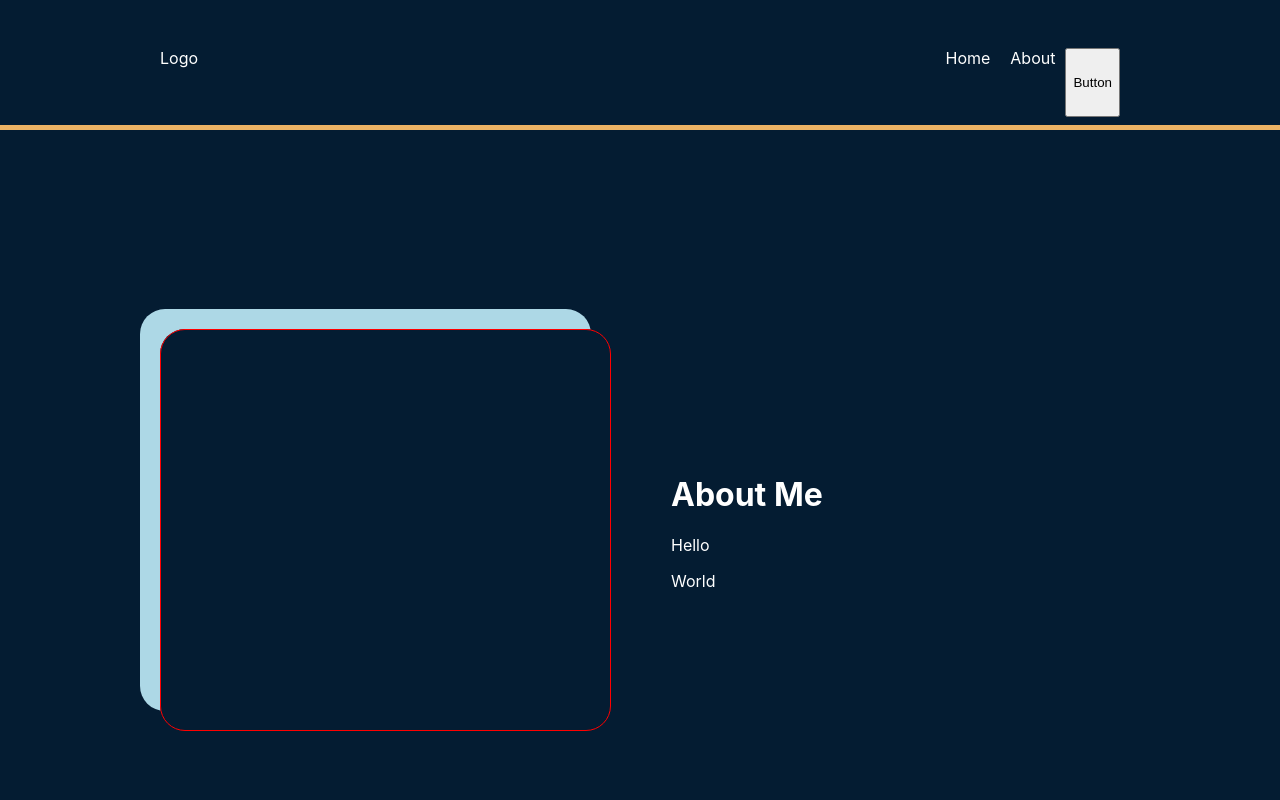
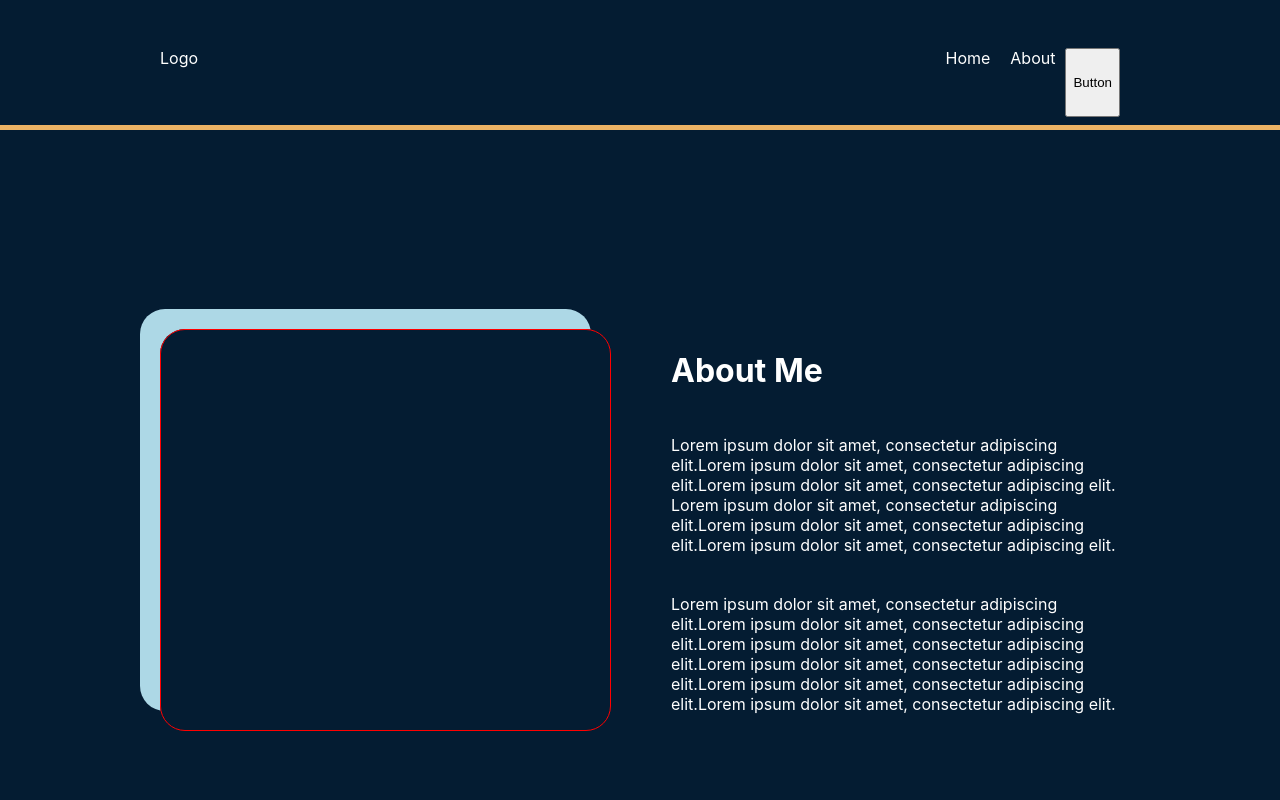
Before and after one commit to AriAgress/AriA_Portfolio, a React (Create React App) app: page /About in a window 1280 px wide. Shown: the top 800 px of the page. Built offline with nearby package versions, Linux system fonts and the light colour scheme.

Commit message:
Add(About): Hobby component created

```diff
--- a/src/Components/About/About.js
+++ b/src/Components/About/About.js
@@ -9,6 +9,7 @@ const AboutWrapper = styled.div`
   display: flex;
   justify-content: center;
 `;
+
 const AboutContainer = styled.div`
   width: 100%;
   max-width: 960px;
@@ -16,8 +17,8 @@ const AboutContainer = styled.div`
   display: flex;
   align-items: center;
 
-  margin-top: 100px;
-  margin-bottom: 100px;
+  padding-top: 100px;
+  padding-bottom: 100px;
 `;
 const ImgContainer = styled.div`
   width: 50%;
@@ -29,8 +30,13 @@ const ImgContainer = styled.div`
 `;
 const AboutImg = styled.div``;
 const TextContainer = styled.div`
+  height: 400px;
   width: 50%;
   padding-left: 60px;
+
+  display: flex;
+  flex-flow: column;
+  justify-content: space-between;
 `;
 
 const About = () => {
@@ -42,8 +48,22 @@ const About = () => {
         </ImgContainer>
         <TextContainer>
           <h1>About Me</h1>
-          <p>Hello</p>
-          <p>World</p>
+          <p>
+            Lorem ipsum dolor sit amet, consectetur adipiscing elit.Lorem ipsum
+            dolor sit amet, consectetur adipiscing elit.Lorem ipsum dolor sit
+            amet, consectetur adipiscing elit. Lorem ipsum dolor sit amet,
+            consectetur adipiscing elit.Lorem ipsum dolor sit amet, consectetur
+            adipiscing elit.Lorem ipsum dolor sit amet, consectetur adipiscing
+            elit.
+          </p>
+          <p>
+            Lorem ipsum dolor sit amet, consectetur adipiscing elit.Lorem ipsum
+            dolor sit amet, consectetur adipiscing elit.Lorem ipsum dolor sit
+            amet, consectetur adipiscing elit.Lorem ipsum dolor sit amet,
+            consectetur adipiscing elit.Lorem ipsum dolor sit amet, consectetur
+            adipiscing elit.Lorem ipsum dolor sit amet, consectetur adipiscing
+            elit.
+          </p>
         </TextContainer>
       </AboutContainer>
     </AboutWrapper>
```
Also changed, not shown: src/Components/About/Hobby/Hobby.js (added, +7 -0 lines).
